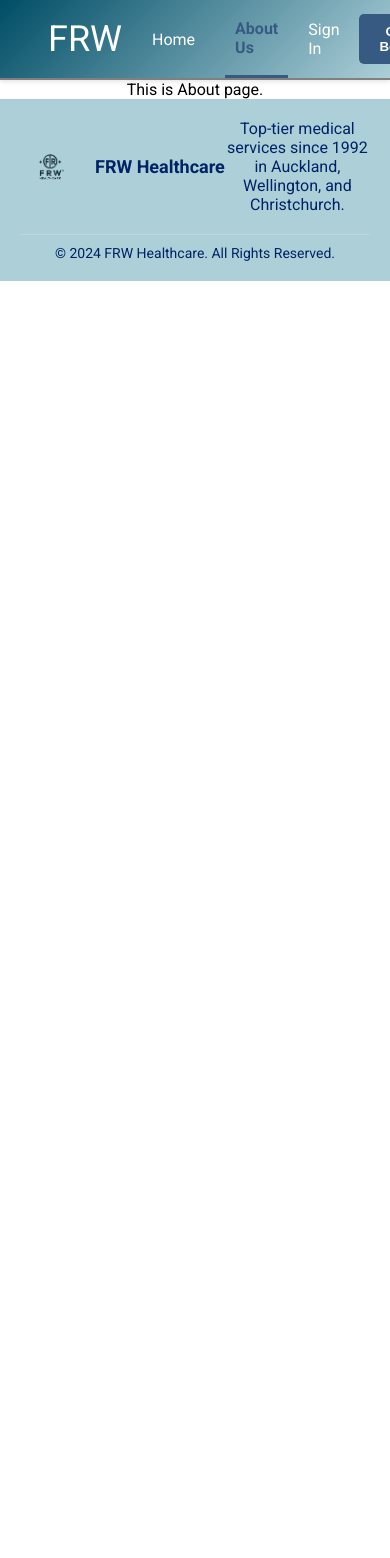
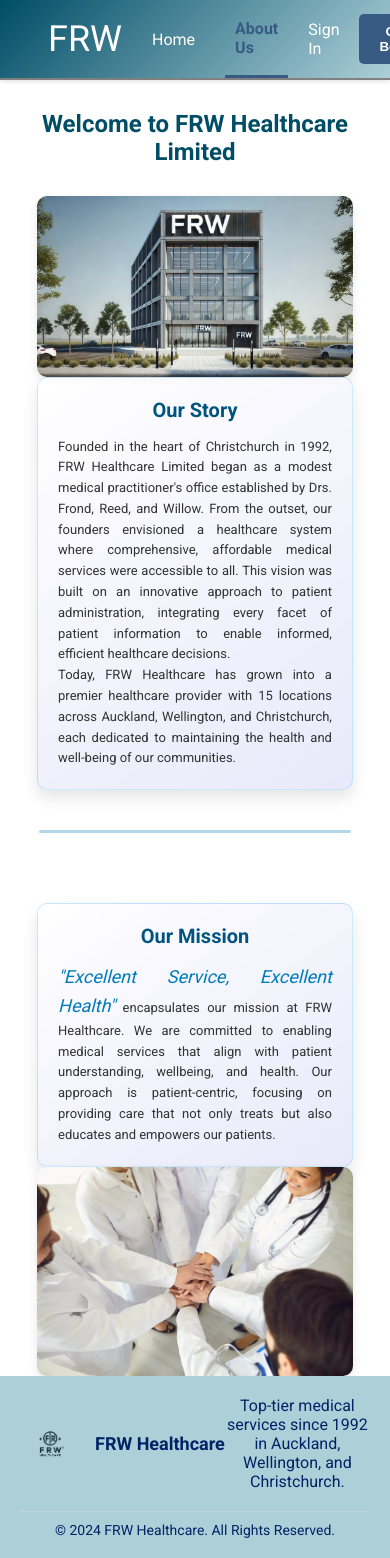
Before and after one commit to preyjk/Double-II, a Vue app in the folder frontend/: page /about in a window 390 px wide. Shown: the top 1558 px of the page. Before the commit the page ends 844 px from the top, so only its background shows below. Built offline with nearby package versions, Linux system fonts and the light colour scheme; what @fawmi/vue-google-maps would draw is missing.

Commit message:
about us page

```diff
--- a/frontend/src/pages/patients/AboutPage.vue
+++ b/frontend/src/pages/patients/AboutPage.vue
@@ -1,15 +1,46 @@
 <template>
   <div class="container_body">
     <HeaderComponent class="container_header"></HeaderComponent>
-    <p>This is About page.</p>
+    <p class="welcome-text">Welcome to FRW Healthcare Limited</p>
+
+    <!-- Our Story Section -->
+    <div class="content-section">
+      <img class="section-image" src="@/assets/building.png" alt="FRW Healthcare Building" />
+      <div class="story-box cool-card">
+        <h2 class="story-title">Our Story</h2>
+        <p class="story-text">
+          Founded in the heart of Christchurch in 1992, FRW Healthcare Limited began as a modest medical practitioner's office established by Drs. Frond, Reed, and Willow. From the outset, our founders envisioned a healthcare system where comprehensive, affordable medical services were accessible to all. This vision was built on an innovative approach to patient administration, integrating every facet of patient information to enable informed, efficient healthcare decisions.
+        </p>
+        <p class="story-text">
+          Today, FRW Healthcare has grown into a premier healthcare provider with 15 locations across Auckland, Wellington, and Christchurch, each dedicated to maintaining the health and well-being of our communities.
+        </p>
+      </div>
+    </div>
+
+    <!-- Vertical separator design for middle space -->
+    <div class="separator">
+      <div class="separator-line"></div>
+    </div>
+
+    <!-- Our Mission Section -->
+    <div class="content-section">
+      <div class="mission-text-box cool-card">
+        <h2 class="mission-title">Our Mission</h2>
+        <p class="mission-text">
+          <span class="highlight">"Excellent Service, Excellent Health"</span> encapsulates our mission at FRW Healthcare. We are committed to enabling medical services that align with patient understanding, wellbeing, and health. Our approach is patient-centric, focusing on providing care that not only treats but also educates and empowers our patients.
+        </p>
+      </div>
+      <img class="section-image" src="@/assets/mission.png" alt="Our Mission Image" />
+    </div>
+
     <FooterComponent class="container_footer"></FooterComponent>
   </div>
 </template>
 
 <script>
-
 import HeaderComponent from "@/components/patients/HeaderComponent.vue";
 import FooterComponent from "@/components/patients/FooterComponent.vue";
+
 export default {
   components: {
     HeaderComponent,
@@ -21,22 +52,130 @@ export default {
 <style scoped>
 .container_body {
   display: flex;
+  flex-direction: column;
+  align-items: center;
   width: 100%;
-  flex-direction: column;
+}
+
+.container_header, .container_footer {
+  width: 100%;
+}
+
+.welcome-text {
+  font-weight: bold;
+  font-size: 28px;
+  color: #004d66;
+  text-align: center;
+  margin-top: 30px;
+}
+
+/* Section Layout for Story and Mission */
+.content-section {
+  display: flex;
+  justify-content: space-between;
+  align-items: center;
+  margin-top: 30px;
+  width: 90%;
+}
+
+.section-image {
+  width: 45%;
+  height: auto;
+  object-fit: cover;
+  border-radius: 10px;
+  box-shadow: 0 4px 10px rgba(0, 0, 0, 0.1);
+}
+
+.story-box, .mission-text-box {
+  width: 45%;
+  padding: 20px;
+  background-color: #f9fafc;
+  border-radius: 10px;
+  box-shadow: 0 8px 15px rgba(0, 0, 0, 0.1);
+}
+
+.cool-card {
+  background: linear-gradient(145deg, rgba(255, 255, 255, 0.85), rgba(230, 230, 250, 0.9));
+  border: 1px solid rgba(0, 170, 255, 0.2);
+}
+
+.story-title, .mission-title {
+  font-size: 26px;
+  font-weight: 600;
+  color: #005580;
+  margin-bottom: 15px;
+  text-align: center;
+}
+
+.story-text, .mission-text {
+  font-size: 16px;
+  line-height: 1.6;
+  color: #333;
+  text-align: justify;
+}
+
+.mission-text .highlight {
+  font-style: italic;
+  font-size: 18px;
+  color: #007cba;
+}
+
+/* Separator design for middle space */
+.separator {
+  width: 100%;
+  display: flex;
   justify-content: center;
   align-items: center;
+  margin: 40px 0;
 }
 
-.container_header {
-  display: flex;
-  width: 100%;
-  align-items: center;
+.separator-line {
+  width: 80%;
+  height: 3px;
+  background-color: #007cba;
+  opacity: 0.3;
+  border-radius: 2px;
 }
 
-.container_footer {
-  display: flex;
-  width: 100%;
-  justify-content: center;
-  align-items: center;
+/* Responsive Styles */
+@media (max-width: 768px) {
+  .content-section {
+    flex-direction: column;
+    align-items: center;
+  }
+
+  .section-image, .story-box, .mission-text-box {
+    width: 90%;
+  }
+
+  .story-title, .mission-title {
+    font-size: 22px;
+  }
+
+  .story-text, .mission-text {
+    font-size: 14px;
+  }
+
+  .highlight {
+    font-size: 16px;
+  }
+}
+
+@media (max-width: 480px) {
+  .welcome-text {
+    font-size: 24px;
+  }
+
+  .story-title, .mission-title {
+    font-size: 20px;
+  }
+
+  .story-text, .mission-text {
+    font-size: 13px;
+  }
+
+  .highlight {
+    font-size: 16px;
+  }
 }
 </style>
```
Also changed, not shown: frontend/src/assets/building.png (added), frontend/src/assets/mission.png (added).
